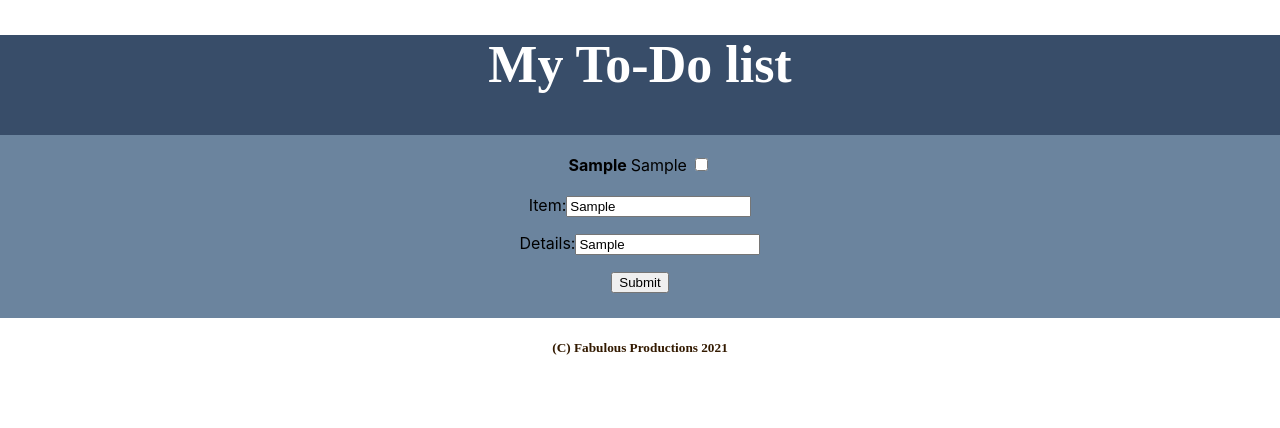
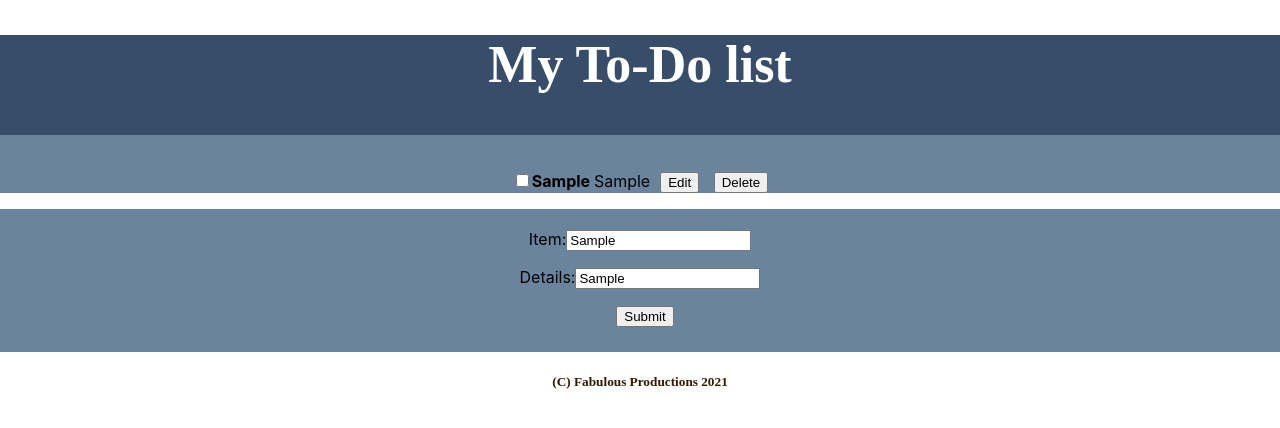
Before and after one commit to feliciahime/fab-to-do, a React (Create React App) app: page / in a window 1280 px wide. Both pictures are taken after typing "Sample", "Sample" into the empty fields and a click on the button "Submit". Shown: the top 428 px of the page. Built offline with nearby package versions, Linux system fonts and the light colour scheme.

Commit message:
Added edit and delete buttons

```diff
--- a/src/App.css
+++ b/src/App.css
@@ -19,10 +19,6 @@
 
 
 .Container {
-  display: grid;
-/*  grid-template-columns: 1fr 1fr auto 1fr ;
-  grid-template-rows: 2fr 1fr 1fr 1fr 1fr 1fr auto 1fr;
-  grid-row-gap: 2px;*/
   background-color: #6B849E;
   padding-left: 25px;
   padding-right: 25px;
@@ -30,15 +26,7 @@
 
 
 #newitem {
-/*  grid-column: 2 / 4 ;
-  grid-row: 2;*/
   justify-content: center;
-}
-
-#check {
-/*  grid-column: 2;
-  grid-row-start: 3;*/
-
 }
 
 
@@ -52,3 +40,7 @@
   padding-top: 20px;
 
 }
+
+button {
+  margin-left: 10px;
+}
--- a/src/App.js
+++ b/src/App.js
@@ -4,10 +4,11 @@ import './App.css';
 console.log("Booting up what to do...");
 
 function App() {
-  const [toDoItem, setToDoItem] = React.useState("");
-  const [itemDescription, setItemDescription] = React.useState("");
-  const [list, setList] =  React.useState([]);
+  const [toDoItem, setToDoItem] = useState("");
+  const [itemDescription, setItemDescription] = useState("");
+  const [list, setList] =  useState([]);
   const [isDeleted, setDeleted] = useState(false);
+  const [inHover, setHover] = useState(false);
 
 
   function onAddItem (ev) {
@@ -15,20 +16,36 @@ function App() {
     ev.preventDefault();
     setList([...list, { toDoItem: toDoItem, itemDescription: itemDescription}
       ]);
+    console.log('Item added!');
     }
 
-
   function onToDoItemChange (ev) {
+    console.log('Something should happen here.');
       let value = ev.target.value;
       let name = ev.target.name;
+        return ((
+          <div>
+            <input
+              placeholder='task'
+              value=''
+                onChange={e => setToDoItem(e.target.value)}
+                />
 
-      if (name === 'toDoItem') { setToDoItem(value)}
-      if (name === 'itemDescription') {setItemDescription(value)}
-      if (name === 'isDeleted') {setDeleted(value)}
+            <input
+              placeholder='description'
+              value=''
+                onChange={e => setItemDescription(e.target.value)}
+                />
+          </div>
+          ));
+    }
 
-      setToDoItem(value);
-      console.log('updated item: ', value);
-    }
+  function onDeleteItem (ev) {
+    console.log(toDoItem);
+    let value = toDoItem;
+    setDeleted(true);
+    console.log('Deleting item: ', toDoItem, list);
+  }
 
 
   return (
@@ -40,12 +57,14 @@ function App() {
         </header>
 
 
-
         <div className="Container">
           <div className="item-list">
             {list.map(item => {
               return (
-                <div><b>{item.toDoItem}  </b> {item.itemDescription} <input type="checkbox" defaultChecked={false} />
+                <div>
+                    <p><input type="checkbox" defaultChecked={false} /><b>{item.toDoItem}  </b>  {item.itemDescription}
+                <button onClick={onToDoItemChange}>Edit</button>   <button onClick={onDeleteItem}>Delete</button></p>
+
                 </div>
                 );
             })}
```
Also changed, not shown: 1 other file (tests, documents, lock files or other folders).
